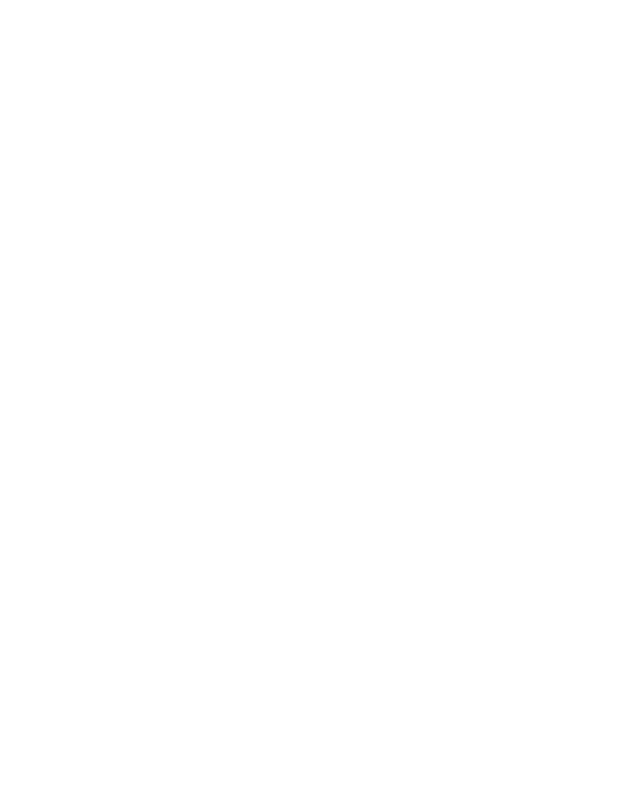
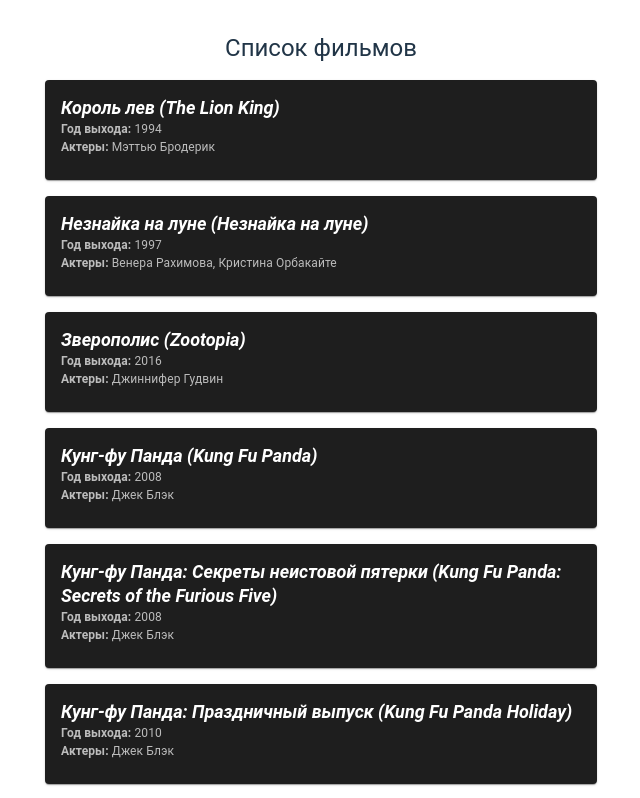
Before and after one commit to Flipty148/react-list, a React (Vite) app: page / in a window 1280 px wide. Shown: the top 798 px of the page, without its empty margins (319-959 px from the left). Built offline with nearby package versions, Linux system fonts and the light colour scheme.

Commit message:
add films list out

```diff
--- a/package.json
+++ b/package.json
@@ -10,6 +10,9 @@
     "preview": "vite preview"
   },
   "dependencies": {
+    "@emotion/react": "^11.11.1",
+    "@emotion/styled": "^11.11.0",
+    "@mui/material": "^5.14.18",
     "react": "^18.2.0",
     "react-dom": "^18.2.0"
   },
--- a/src/App.tsx
+++ b/src/App.tsx
@@ -1,6 +1,8 @@
 import { useState, useEffect } from 'react'
 import './App.css'
 import {Film} from './types'
+import SetFilmsContext from './context/setFilmsContext'
+import FilmList from './components/FilmsList'
 
 function App() {
   const [films, setFilms] = useState<Film[]>([])
@@ -10,14 +12,19 @@
         if (resposne.ok) return resposne.json();
         throw new Error('Request failed.');
     })
-    .then((json) => setFilms(json))
+    .then((json) => {
+        json.forEach((film: Film, index: number) => {
+            film.id = index;
+        });
+        setFilms(json)
+    })
     .catch((error) => console.log(error));
   }, [])
 
   return (
-    <>
-
-    </>
+    <SetFilmsContext.Provider value={setFilms}>
+        <FilmList films={films} />
+    </SetFilmsContext.Provider>
   )
 }
 
--- /dev/null
+++ b/src/components/FilmComponent.tsx
@@ -0,0 +1,29 @@
+import { Film } from "../types";
+import { Card, CardContent, Typography } from '@mui/material'
+import useSetFilms from "../hooks/useSetFilms";
+import React from "react";
+
+type Props = {
+    film : Film;
+}
+
+/**
+ * Карточка фильма
+ */
+function FilmComponentBase({film} : Props) {
+    // const setFilms = useSetFilms();
+    const labelId = `list-label-${film.id}`;
+    return (
+        <Card id={labelId} sx={{minWidth:275}}>
+            <CardContent>
+                <Typography sx={{textAlign:'start', fontStyle: 'italic', fontWeight:'bolder', fontSize:18}} variant="h5" component='h3'>{film.russian_name + ' (' + film.original_name + ')'}</Typography>
+                <Typography sx={{textAlign:'start', fontSize:12}} component='p' color='text.secondary'><span style={{fontWeight:'bold'}}>Год выхода: </span>{film.year}</Typography>
+                <Typography sx={{textAlign:'start', fontSize:12}} component='p' color='text.secondary'><span style={{fontWeight:'bold'}}>Актеры: </span>{film.actors}</Typography>
+            </CardContent>
+        </Card>
+    );
+}
+
+const FilmComponent = React.memo(FilmComponentBase)
+
+export default FilmComponent;
--- /dev/null
+++ b/src/components/FilmsList.tsx
@@ -0,0 +1,28 @@
+import {Container, Stack, Typography, ThemeProvider, createTheme} from '@mui/material';
+import { Film } from '../types';
+import FilmComponent from './FilmComponent';
+
+type Props = {
+    films: Film[];
+}
+
+const darkTheme = createTheme({
+    palette: {
+      mode: 'dark',
+    },
+  });
+
+export default function FilmList({films}: Props) {
+    return (
+        <ThemeProvider theme={darkTheme}>
+            <Container maxWidth={'sm'}>
+                <Typography variant="h5" component={'h3'} sx={{mb:2}}>Список фильмов</Typography>
+                <Stack spacing={2}>
+                    {films.map((film) => (
+                        <FilmComponent key={film.id} film={film} />
+                    ))}
+                </Stack>
+            </Container>
+        </ThemeProvider>
+    )
+}
--- /dev/null
+++ b/src/context/setFilmsContext.ts
@@ -0,0 +1,6 @@
+import { createContext } from "react";
+import { Film } from "../types";
+
+const SetFilmsContext = createContext<React.Dispatch<React.SetStateAction<Film[]>> | null>(null);
+
+export default SetFilmsContext;
--- /dev/null
+++ b/src/hooks/useSetFilms.tsx
@@ -0,0 +1,6 @@
+import { useContext } from "react";
+import SetFilmsContext from "../context/setFilmsContext";
+
+const useSetFilms = () => useContext(SetFilmsContext);
+
+export default useSetFilms
--- a/src/types/index.ts
+++ b/src/types/index.ts
@@ -1,6 +1,7 @@
 export type Film = {
+    id: number;
     original_name: string;
     russian_name: string;
     year: number;
-    actors: string[];
+    actors: string;
 }
```
Also changed, not shown: 1 other file (tests, documents, lock files or other folders).
